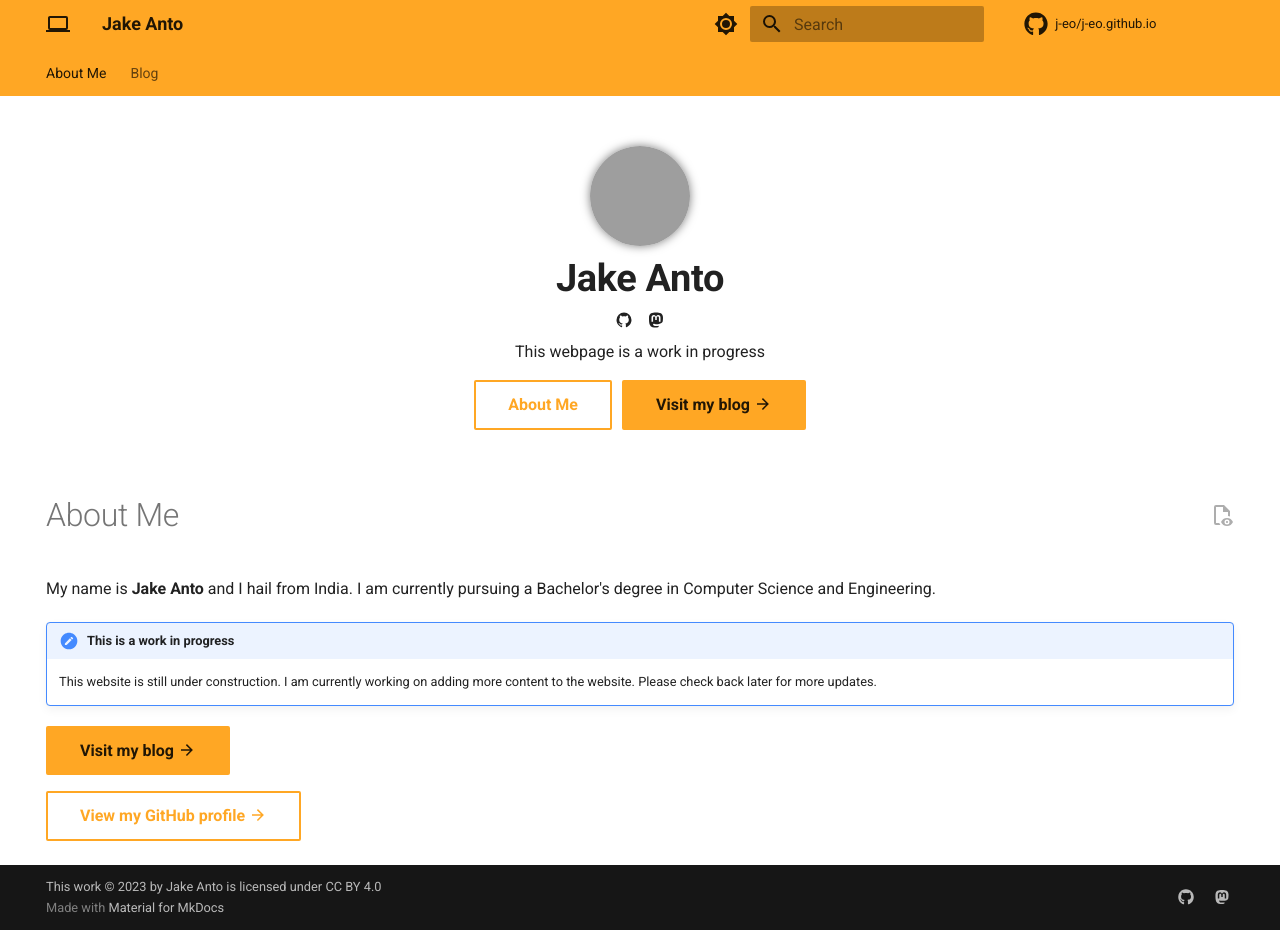
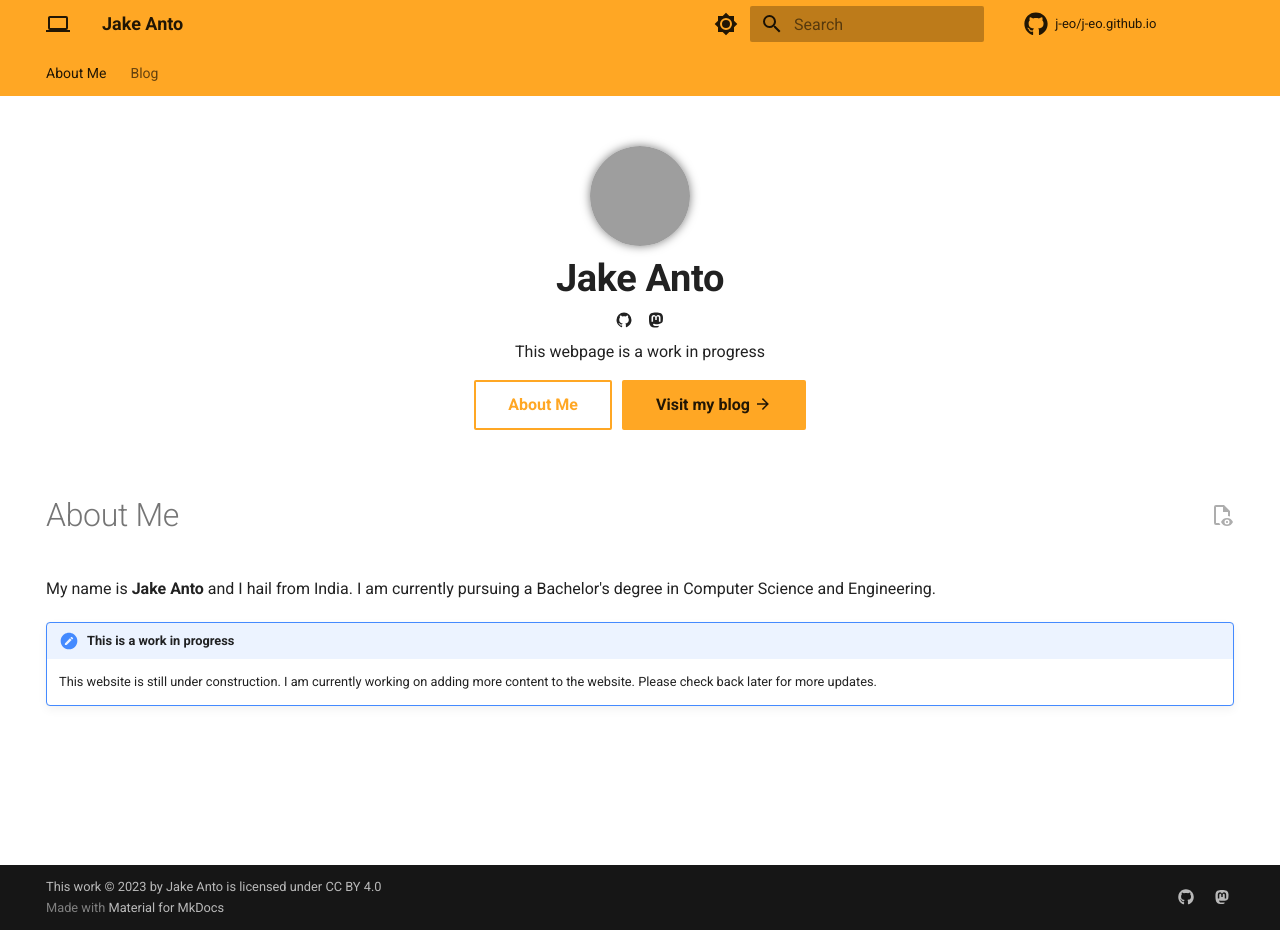
Before and after one commit to JakeAnto/JakeAnto.github.io, an MkDocs documentation site: the page built from docs/index.md, in a window 1280 px wide and 930 px high. Built offline with MkDocs 1.6.1 and Material for MkDocs 9.7.7, drawn with Linux system fonts in a browser that asks for light colours; plug-ins that fetch from the network failed and are left out; comment, search, counter and statistics services are not loaded; grey boxes are pictures that could not be loaded.

Commit message:
Remove duplicate buttons

```diff
--- a/docs/index.md
+++ b/docs/index.md
@@ -13,7 +13,3 @@ My name is **Jake Anto** and I hail from India. I am currently pursuing a Bachel
 !!! warn "This is a work in progress"
 
     This website is still under construction. I am currently working on adding more content to the website. Please check back later for more updates.
-
-[Visit my blog :material-arrow-right:](./blog/index.md){ .md-button .md-button--primary }
-
-[View my GitHub profile :material-arrow-right:](https://github.com/j-eo){ .md-button }
```
